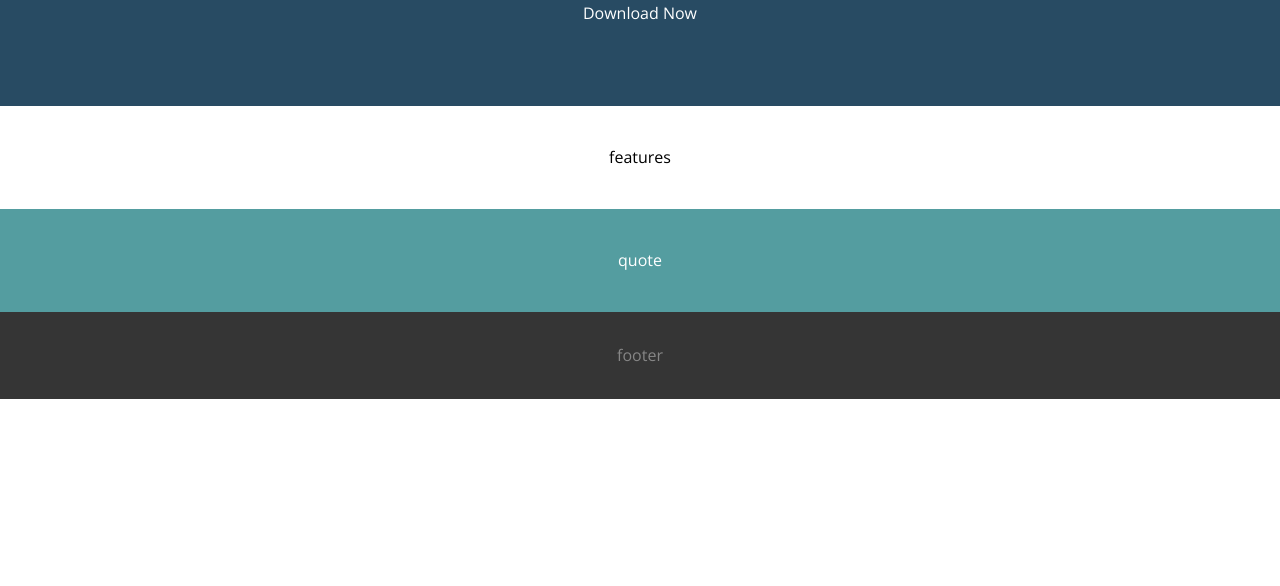
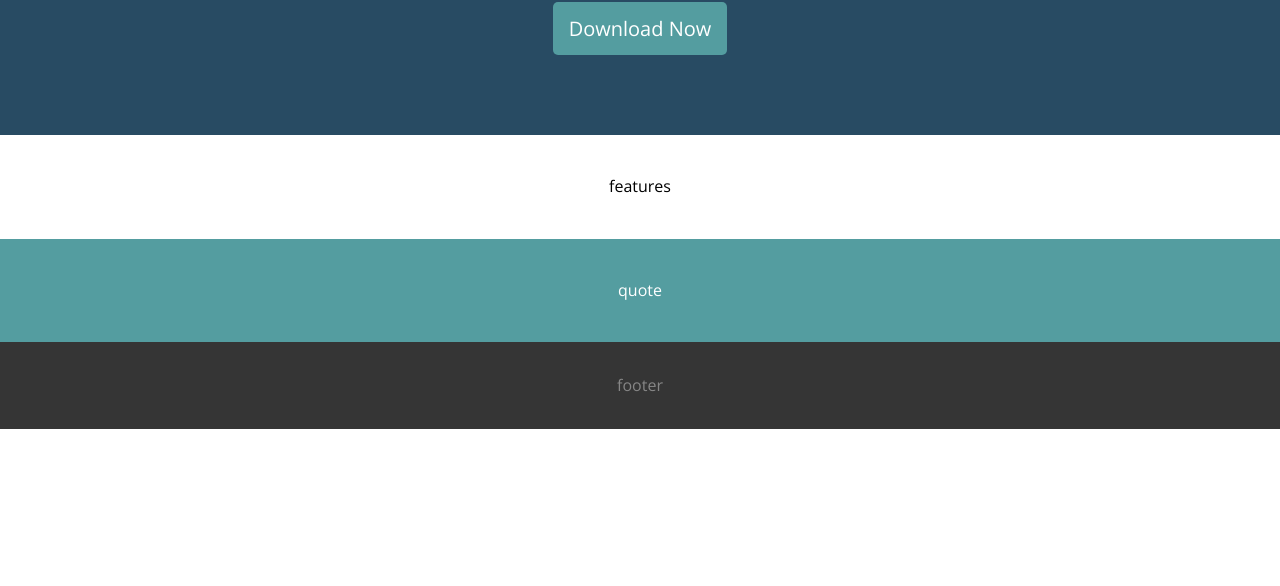
Before and after one commit to Weissyy/Sololearn-Responsive-Web-Design, a plain HTML site: page index.html in a window 1280 px wide. Shown: the part 214-800 px from the top of the page. Drawn offline with nearby package versions, Linux system fonts and the light colour scheme.

Commit message:
Header: CSS du bouton

```diff
--- a/style.css
+++ b/style.css
@@ -28,6 +28,20 @@ h2 {
     padding: 0 20px 0 20px;
     max-width: 900px;
 }
+.btn {
+    display: inline-block;
+    color: white;
+    font-weight: 500;
+    font-size: 20px;
+    background: #549DA0;
+    border: none;
+    border-radius: 5px;
+    padding: 12px 16px;
+    cursor: pointer;
+}
+.btn:hover {
+    background: #468486;
+}
 section {
   padding: 40px 0;
   text-align: center;
```
